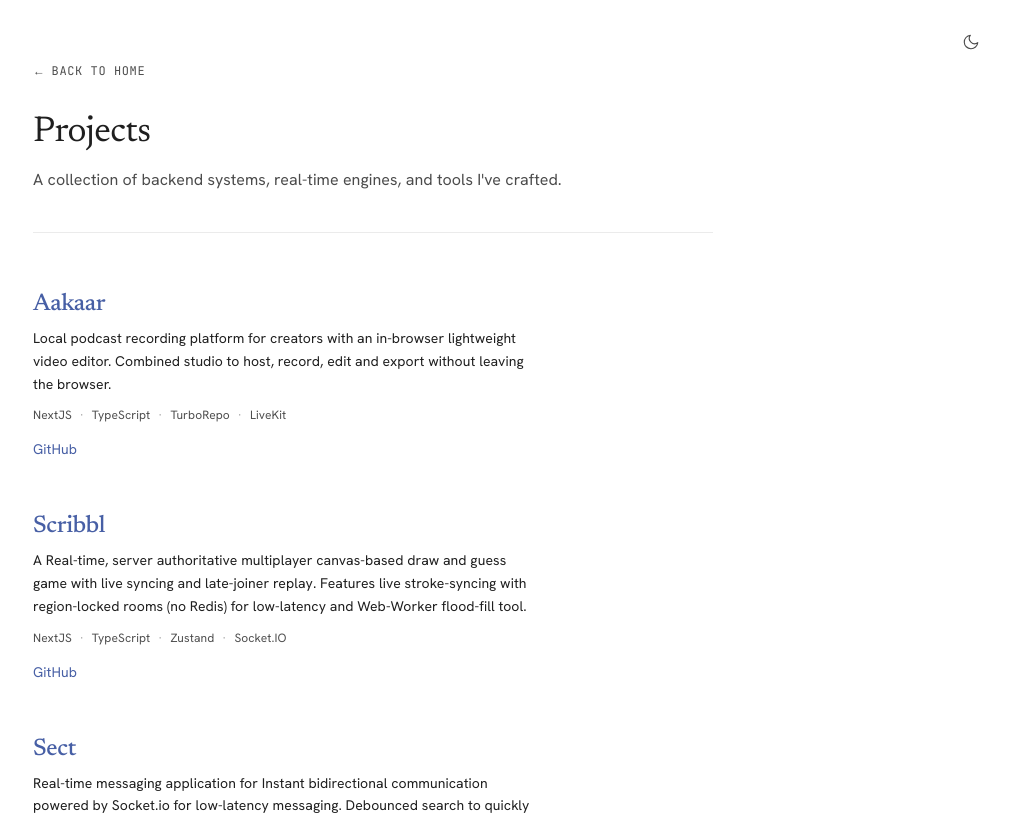
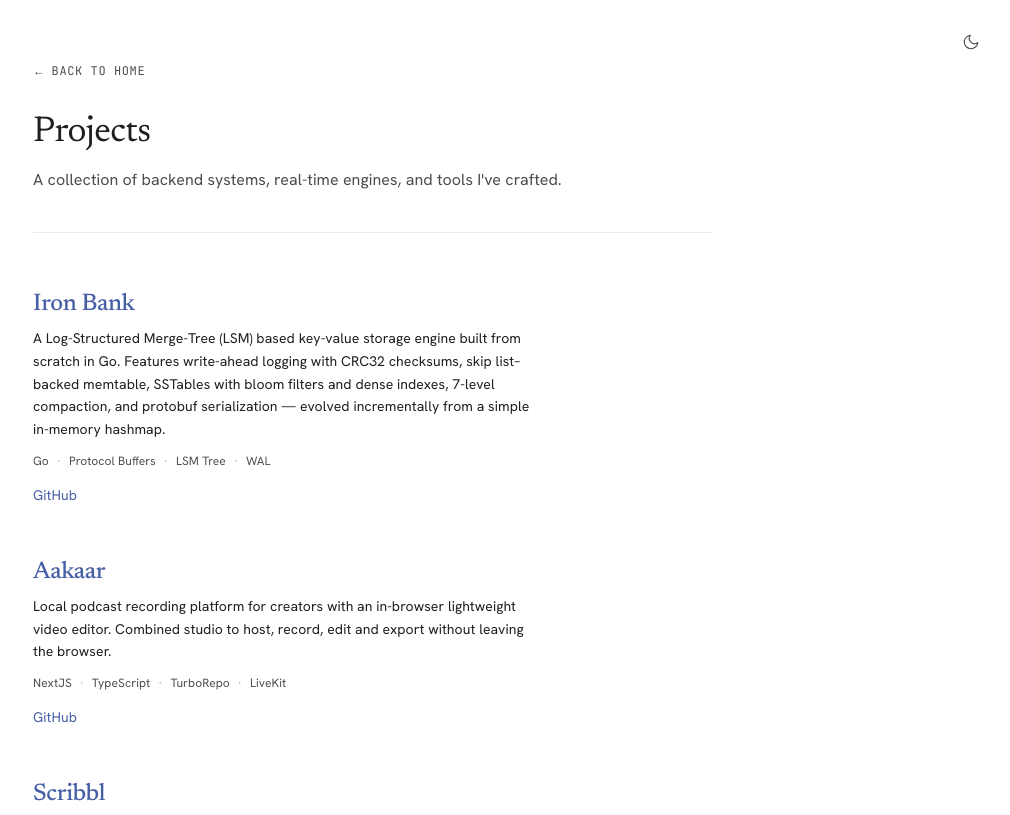
Before and after one commit to builtby-SHIV/portfolio, a Next.js app: page /projects in a window 1280 px wide. Shown: the top 815 px of the page, without its empty margins (267-1277 px from the left). Built offline with nearby package versions, Linux system fonts and the light colour scheme.

Commit message:
feat: add Iron Bank LSM storage engine to projects

```diff
--- a/app/projects/page.tsx
+++ b/app/projects/page.tsx
@@ -8,6 +8,13 @@ export const metadata: Metadata = {
 };
 
 const PROJECTS = [
+  {
+    title: "Iron Bank",
+    description:
+      "A Log-Structured Merge-Tree (LSM) based key-value storage engine built from scratch in Go. Features write-ahead logging with CRC32 checksums, skip list–backed memtable, SSTables with bloom filters and dense indexes, 7-level compaction, and protobuf serialization — evolved incrementally from a simple in-memory hashmap.",
+    tech: ["Go", "Protocol Buffers", "LSM Tree", "WAL"],
+    github: "https://github.com/builtby-SHIV/iron-bank",
+  },
   {
     title: "Aakaar",
     description:
```
